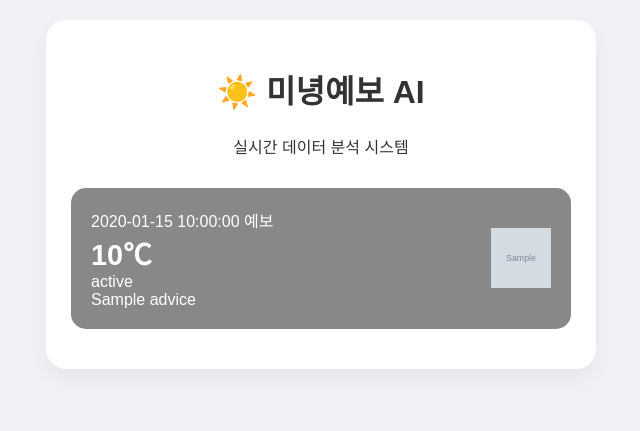
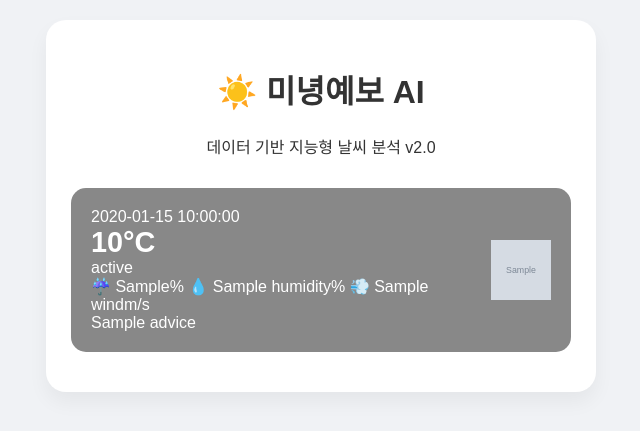
Before and after one commit to rjer2010/weather-bot, a Flask app: template templates/index.html in a window 1280 px wide. Shown: the top 431 px of the page, without its empty margins (319-959 px from the left). Run offline with Flask 3, Linux system fonts and the light colour scheme; the template is opened without the code that fills it: most values are stand-ins (such as "Sample title", 1, 10 or a date in 2020); grey boxes marked "Sample" are stand-in pictures.

Commit message:
Update index.html

```diff
--- a/templates/index.html
+++ b/templates/index.html
@@ -3,18 +3,18 @@
 <head>
     <meta charset="UTF-8">
     <meta name="viewport" content="width=device-width, initial-scale=1.0">
-    <title>미녕예보 AI v2.0</title>
+    <title>미녕예보 AI</title>
     <link rel="stylesheet" href="{{ url_for('static', filename='style.css') }}">
 </head>
 <body>
     <div class="container">
         <div class="header">
             <h1>☀️ 미녕예보 AI</h1>
-            <p>실시간 데이터 분석 시스템</p>
+            <p>데이터 기반 지능형 날씨 분석 v2.0</p>
         </div>
 
         {% if not weather_data %}
-            <div class="login-section">
+            <div class="login-section" style="text-align: center;">
                 <p>오늘의 옷차림, 미녕 AI가 결정해 드릴게요.</p>
                 <a href="{{ auth_url }}" class="login-btn">카카오 로그인으로 확인하기</a>
             </div>
@@ -23,12 +23,19 @@
                 {% for item in weather_data %}
                 <div class="weather-card" style="background-color: {{ item.color }};">
                     <div class="weather-info">
-                        <div class="time">{{ item.time }} 예보</div>
-                        <div class="temp">{{ item.temp }}℃</div>
+                        <div class="time">{{ item.time }}</div>
+                        <div class="temp">{{ item.temp }}°C</div>
                         <div class="status">{{ item.status }}</div>
+
+                        <div class="details">
+                            <span>☔ {{ item.rain_prob }}%</span>
+                            <span>💧 {{ item.humidity }}%</span>
+                            <span>💨 {{ item.wind }}m/s</span>
+                        </div>
+
                         <div class="advice">{{ item.advice }}</div>
                     </div>
-                    <img src="{{ item.icon }}" class="weather-icon" alt="icon">
+                    <img src="{{ item.icon }}" class="weather-icon" alt="weather icon">
                 </div>
                 {% endfor %}
             </div>
```
